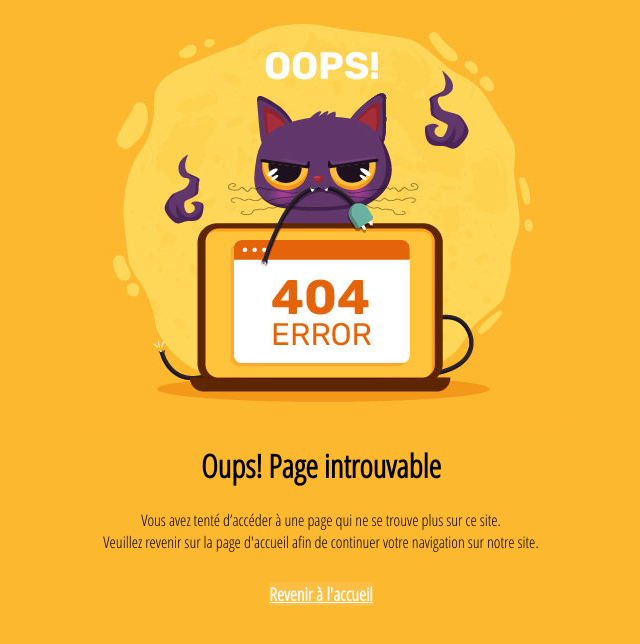
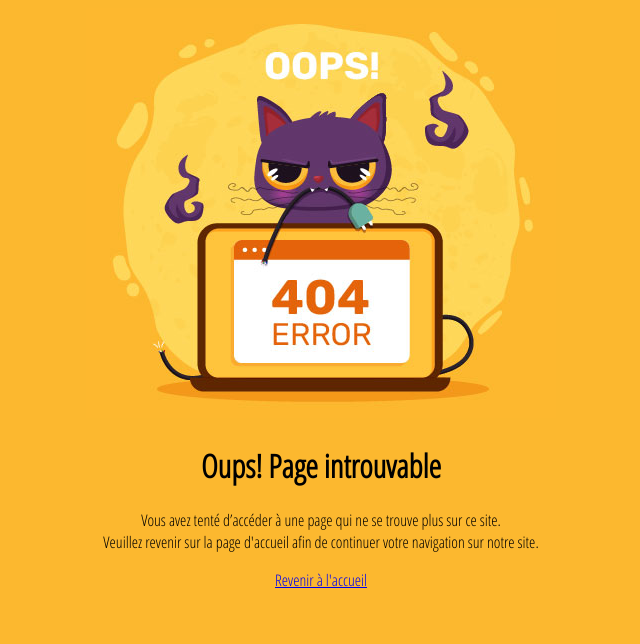
Before and after one commit to ChristianJadot/error404, a plain HTML site: page index.html in a window 1280 px wide. Shown: the whole page, without its empty margins (327-967 px from the left). Drawn offline with Linux system fonts and the light colour scheme.

Commit message:
adaptation html btn

```diff
--- a/index.html
+++ b/index.html
@@ -12,7 +12,7 @@
         <img src="img/chat-erreur404-open.jpg" alt="Miaourreur 404" class="miaou">
         <h1>Oups! Page introuvable</h1>
         <p>Vous avez tenté d’accéder à une page qui ne se trouve plus sur ce site.<br>Veuillez revenir sur la page d'accueil afin de continuer votre navigation sur notre site.</p>
-        <p><a href="https://github.com/ChristianJadot/error404" class="button">Revenir à l'accueil</a></p>
+        <p><a href="https://github.com/ChristianJadot/error404" class="btn404">Revenir à l'accueil</a></p>
     </main>
 </body>
 </html>
```
